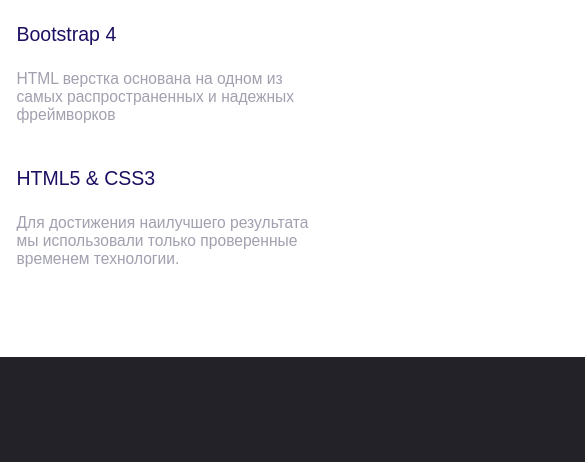
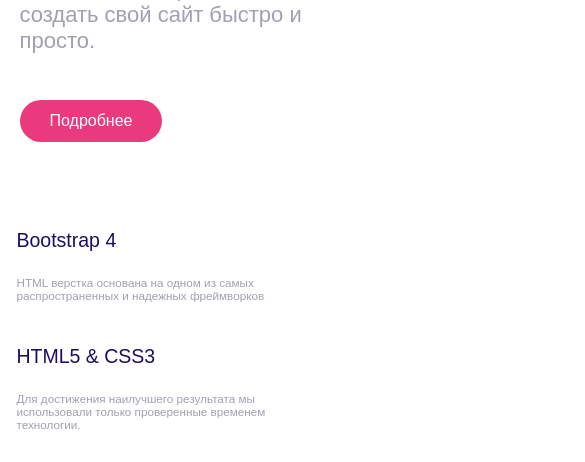
Before and after one commit to NadyaSukhova/tensor, a Vue app: page / in a window 390 px wide. Shown: the part 2941-3403 px from the top of the page, 585 px wide, since content can reach past the window. Built offline with nearby package versions, Linux system fonts and the light colour scheme; some icons are missing.

Commit message:
fixed mobile design

```diff
--- a/src/assets/main.less
+++ b/src/assets/main.less
@@ -566,6 +566,14 @@
     margin-left: 5vw;
     background-image: none;
 
+    .title {
+      width: 63vw;
+    }
+
+    .description {
+      width: 80vw;
+    }
+
     .stack {
       .column {
         width: 33vw;
@@ -577,11 +585,11 @@
       }
 
       .stack-title {
-        font-size: 5vw;
+        font-size: 4vw;
       }
 
       .stack-desc {
-        font-size: 4vw;
+        font-size: 2vw;
       }
 
       .stack-pic svg {
@@ -595,7 +603,13 @@
     .stack {
       flex-direction: column;
       justify-content: center;
+      .stack-title {
+        font-size: 5vw;
+      }
 
+      .stack-desc {
+        font-size: 3vw;
+      }
       .column {
         width: 80vw;
       }
```
Also changed, not shown: 3 other files (tests, documents, lock files or other folders).
